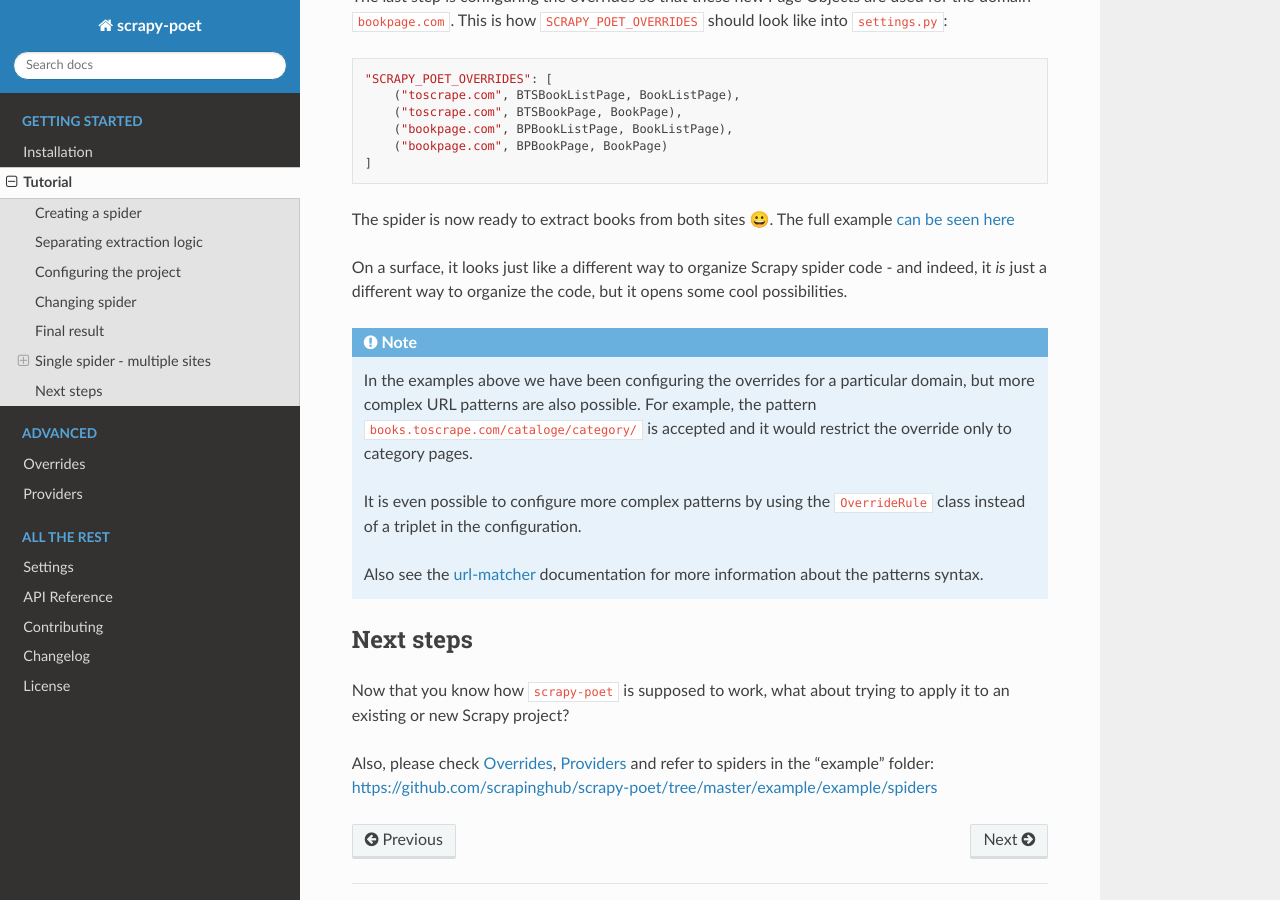
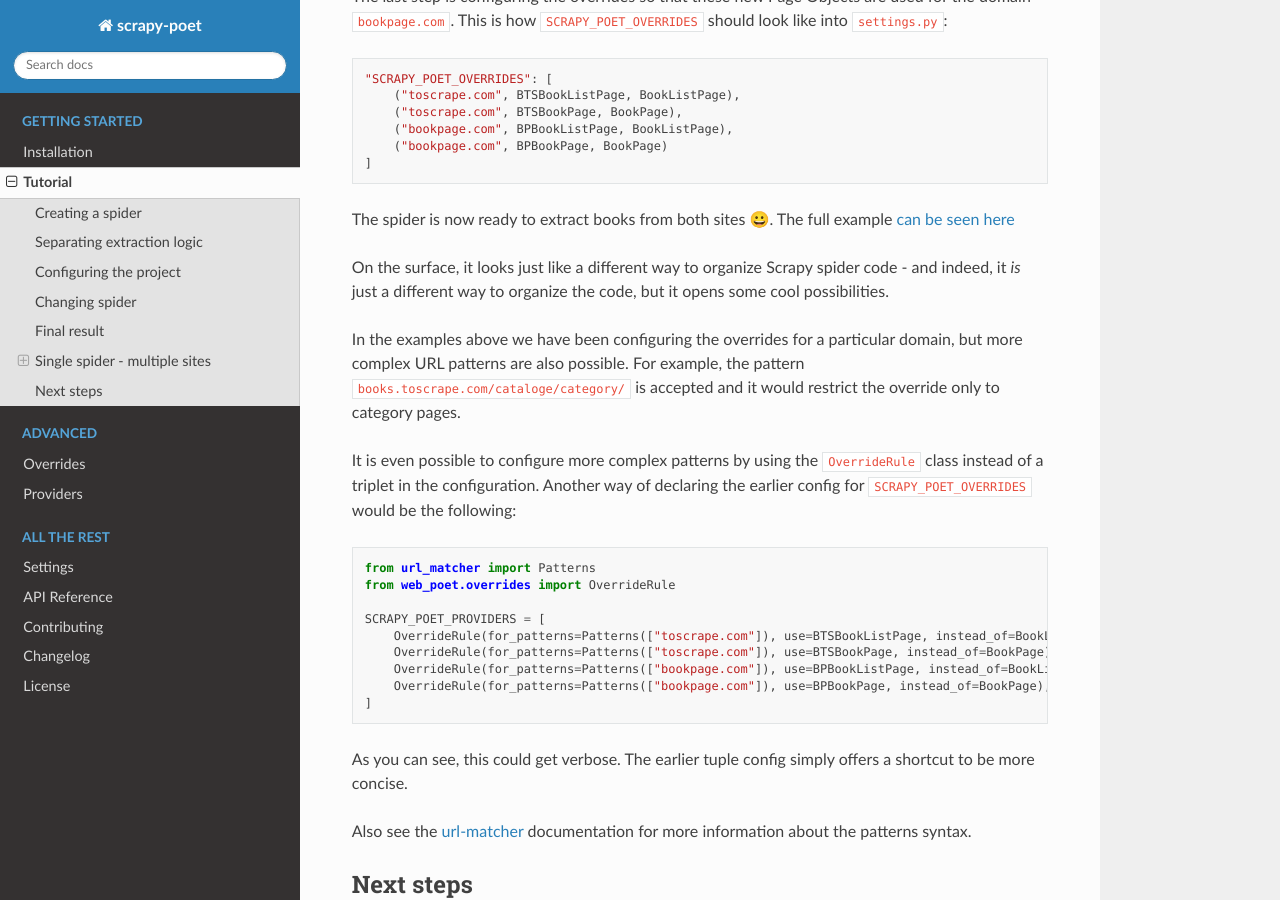
Before and after one commit to scrapinghub/scrapy-poet, a Sphinx documentation site: the page built from docs/intro/tutorial.rst, in a window 1280 px wide and 900 px high, scrolled down 7078 px. Built offline with Sphinx 7.4.7 and the Read the Docs theme 2.0.0, drawn with Linux system fonts in a browser that asks for light colours.

Commit message:
improve docs and example code

```diff
--- a/docs/intro/tutorial.rst
+++ b/docs/intro/tutorial.rst
@@ -348,10 +348,10 @@ be done by configuring ``SCRAPY_POET_OVERRIDES`` into ``settings.py``:
 
 .. code-block:: python
 
-        "SCRAPY_POET_OVERRIDES": [
-            ("toscrape.com", BTSBookListPage, BookListPage),
-            ("toscrape.com", BTSBookPage, BookPage)
-        ]
+    "SCRAPY_POET_OVERRIDES": [
+        ("toscrape.com", BTSBookListPage, BookListPage),
+        ("toscrape.com", BTSBookPage, BookPage)
+    ]
 
 The spider is back to life!
 ``SCRAPY_POET_OVERRIDES`` contain rules that overrides the Page Objects
@@ -397,34 +397,48 @@ are used for the domain
 
 .. code-block:: python
 
-        "SCRAPY_POET_OVERRIDES": [
-            ("toscrape.com", BTSBookListPage, BookListPage),
-            ("toscrape.com", BTSBookPage, BookPage),
-            ("bookpage.com", BPBookListPage, BookListPage),
-            ("bookpage.com", BPBookPage, BookPage)
-        ]
+    "SCRAPY_POET_OVERRIDES": [
+        ("toscrape.com", BTSBookListPage, BookListPage),
+        ("toscrape.com", BTSBookPage, BookPage),
+        ("bookpage.com", BPBookListPage, BookListPage),
+        ("bookpage.com", BPBookPage, BookPage)
+    ]
 
 The spider is now ready to extract books from both sites 😀.
 The full example
 `can be seen here <https://github.com/scrapinghub/scrapy-poet/tree/master/example/example/spiders/books_04_overrides_02.py>`_
 
-On a surface, it looks just like a different way to organize Scrapy spider
+On the surface, it looks just like a different way to organize Scrapy spider
 code - and indeed, it *is* just a different way to organize the code,
 but it opens some cool possibilities.
 
-.. note::
+In the examples above we have been configuring the overrides
+for a particular domain, but more complex URL patterns are also possible.
+For example, the pattern ``books.toscrape.com/cataloge/category/``
+is accepted and it would restrict the override only to category pages.
 
-    In the examples above we have been configuring the overrides
-    for a particular domain, but more complex URL patterns are also possible.
-    For example, the pattern ``books.toscrape.com/cataloge/category/``
-    is accepted and it would restrict the override only to category pages.
+It is even possible to configure more complex patterns by
+using the ``OverrideRule`` class instead of a triplet in
+the configuration. Another way of declaring the earlier config
+for ``SCRAPY_POET_OVERRIDES`` would be the following:
 
-    It is even possible to configure more complex patterns by
-    using the ``OverrideRule`` class instead of a triplet in
-    the configuration.
+.. code-block:: python
 
-    Also see the `url-matcher <https://url-matcher.readthedocs.io/en/stable/>`_
-    documentation for more information about the patterns syntax.
+    from url_matcher import Patterns
+    from web_poet.overrides import OverrideRule
+
+    SCRAPY_POET_PROVIDERS = [
+        OverrideRule(for_patterns=Patterns(["toscrape.com"]), use=BTSBookListPage, instead_of=BookListPage),
+        OverrideRule(for_patterns=Patterns(["toscrape.com"]), use=BTSBookPage, instead_of=BookPage),
+        OverrideRule(for_patterns=Patterns(["bookpage.com"]), use=BPBookListPage, instead_of=BookListPage),
+        OverrideRule(for_patterns=Patterns(["bookpage.com"]), use=BPBookPage, instead_of=BookPage),
+    ]
+
+As you can see, this could get verbose. The earlier tuple config simply offers
+a shortcut to be more concise.
+
+Also see the `url-matcher <https://url-matcher.readthedocs.io/en/stable/>`_
+documentation for more information about the patterns syntax.
 
 Next steps
 ==========
```
Also changed, not shown: CHANGELOG.rst (+6 -2 lines), docs/overrides.rst (+19 -11 lines), 1 other file.
